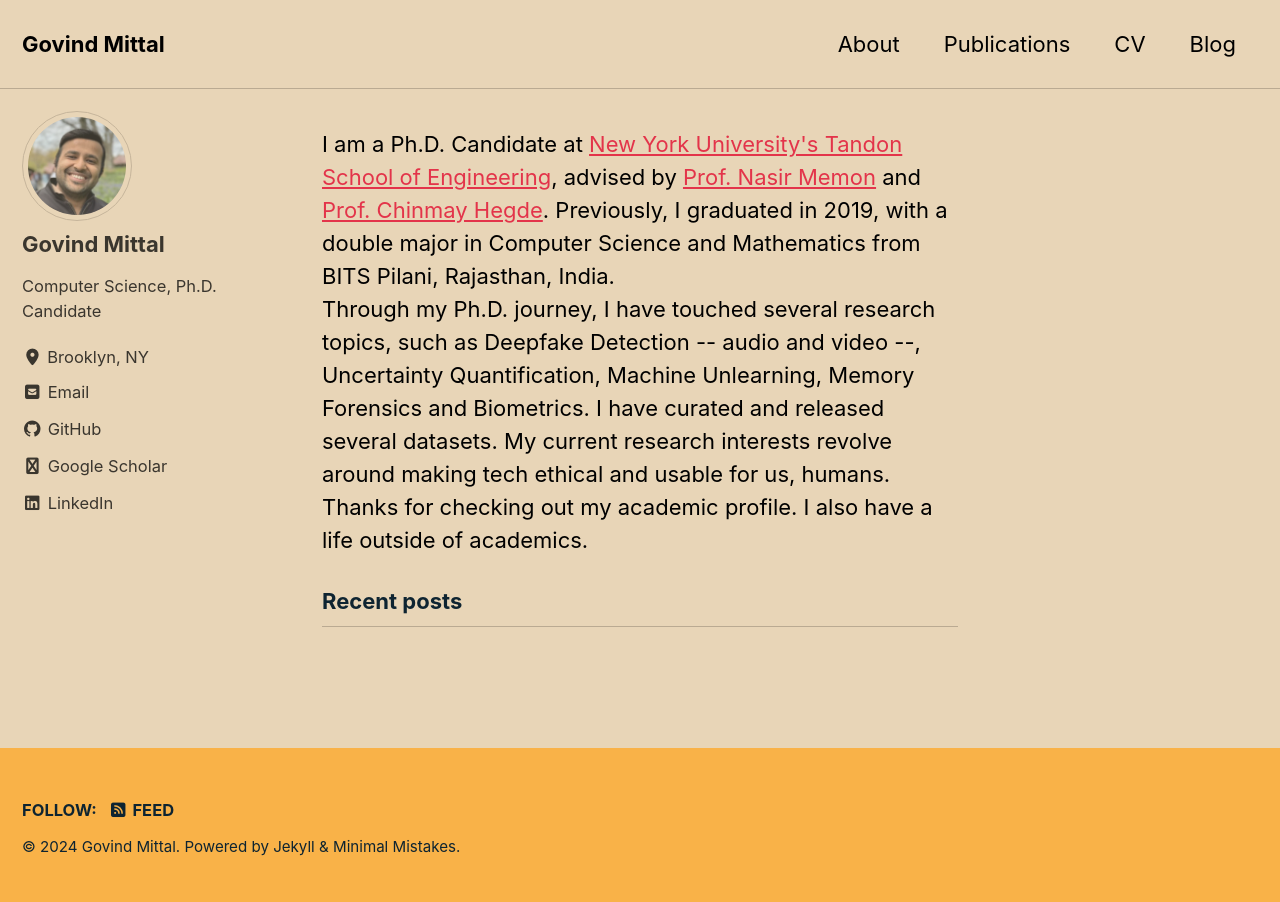
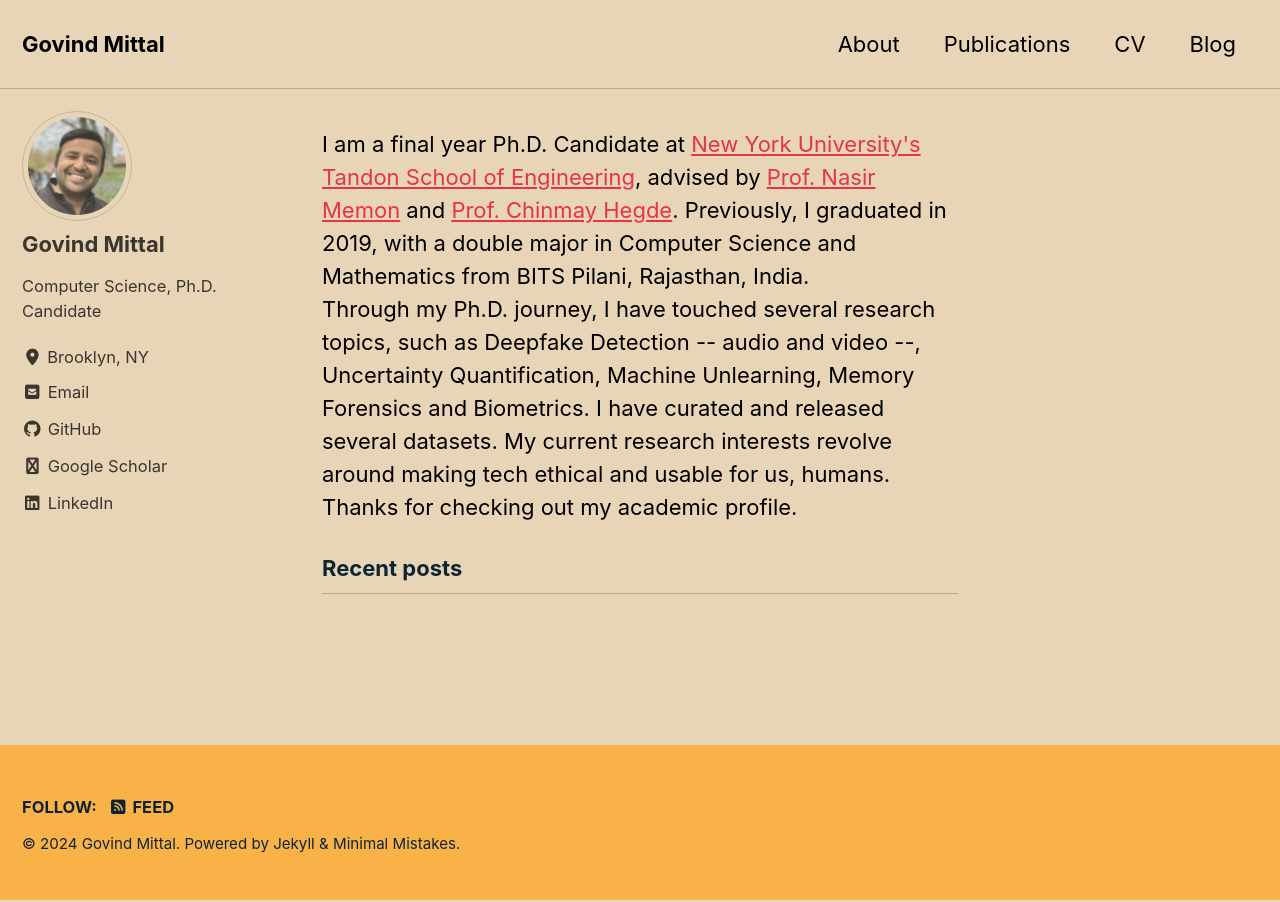
Before and after one commit to mittalgovind/mittalgovind.github.io, a Jekyll site: the page built from index.html, in a window 1280 px wide. Built offline with Jekyll 4.4.1, drawn with Linux system fonts in a browser that asks for light colours; cached includes are drawn as plain includes; the list of posts is cut into pages by our own code.

Commit message:
updating pages.

```diff
--- a/index.html
+++ b/index.html
@@ -3,7 +3,7 @@ layout: home
 author_profile: true
 ---
 
-I am a Ph.D. Candidate at <a href="https://engineering.nyu.edu/academics/departments/computer-science-and-engineering">New York University's Tandon School of Engineering</a>,
+I am a final year Ph.D. Candidate at <a href="https://engineering.nyu.edu/academics/departments/computer-science-and-engineering">New York University's Tandon School of Engineering</a>,
 advised by <a href="https://engineering.nyu.edu/faculty/nasir-memon">Prof. Nasir Memon</a> and <a href="https://chinmayhegde.github.io/pubs/">Prof. Chinmay Hegde</a>.
 Previously, I graduated in 2019, with a double major in Computer Science and Mathematics from BITS Pilani, Rajasthan, India.
 
@@ -14,4 +14,4 @@ Machine Unlearning, Memory Forensics and Biometrics. I have curated and released
 My current research interests revolve around making tech ethical and usable for us, humans.
 
 <br>
-Thanks for checking out my academic profile. I also have a life outside of academics.
+Thanks for checking out my academic profile.
```
